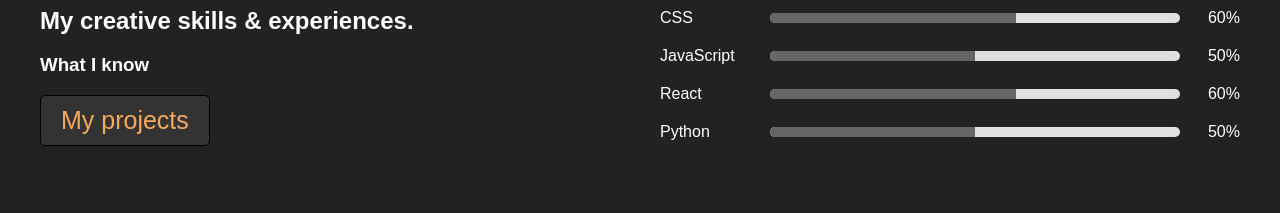
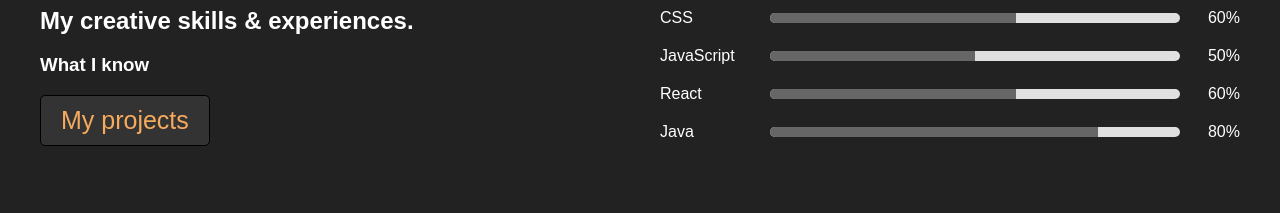
Before and after one commit to Abisheak1525/DemoPortfolio, a plain HTML site: page index.html in a window 1280 px wide. Shown: the part 1680-1893 px from the top of the page. Drawn offline with Linux system fonts and the light colour scheme.

Commit message:
Update index.html

```diff
--- a/index.html
+++ b/index.html
@@ -133,11 +133,11 @@
                     <div class="percentage">60%</div>
                 </div>
                 <div class="skill2">
-                    <div class="skill-name">Python</div>
+                    <div class="skill-name">Java</div>
                     <div class="progress-bar">
-                        <div class="progress" style="width: 50%;"></div>
+                        <div class="progress" style="width: 80%;"></div>
                     </div>
-                    <div class="percentage">50%</div>
+                    <div class="percentage">80%</div>
                 </div>
             </div>
 
```
